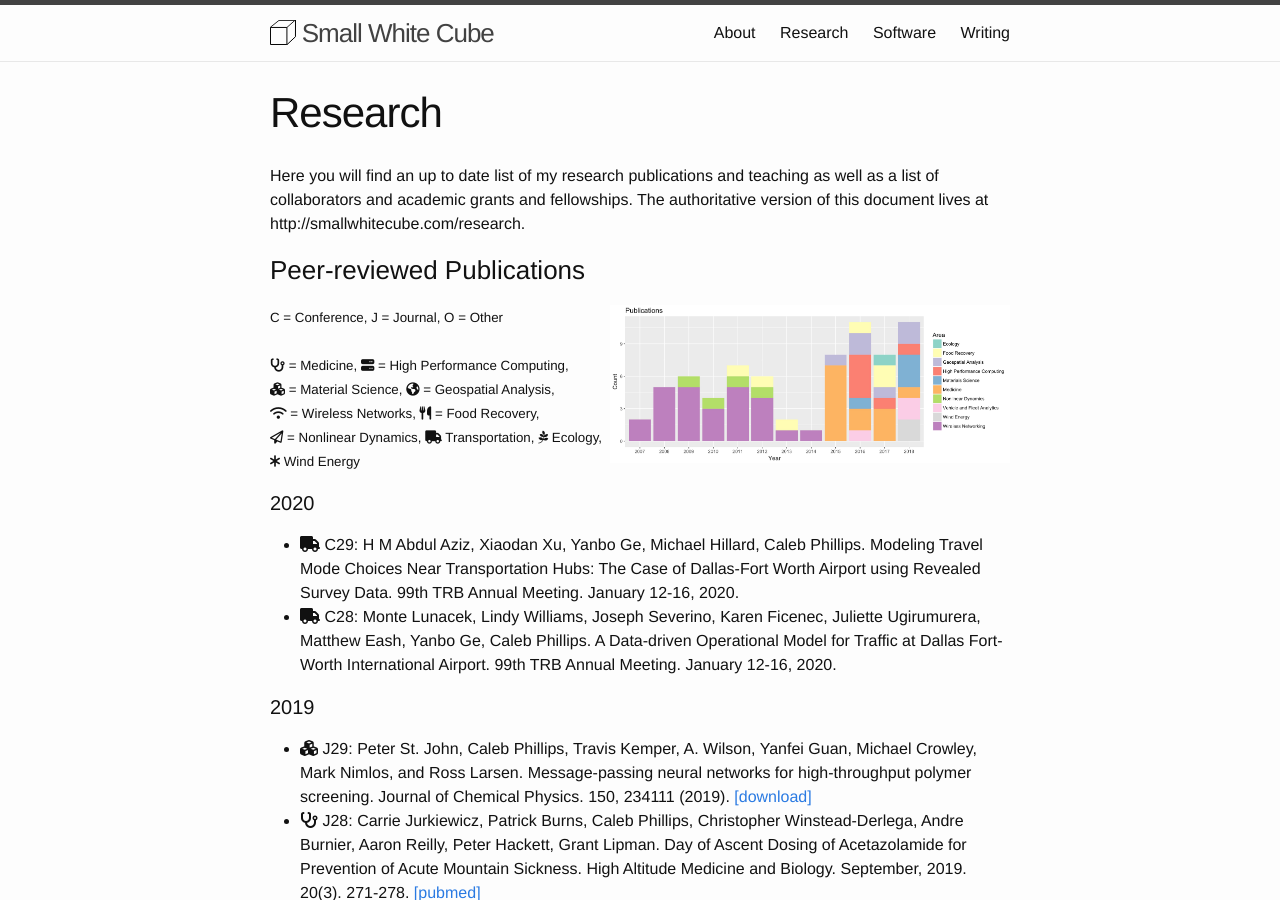
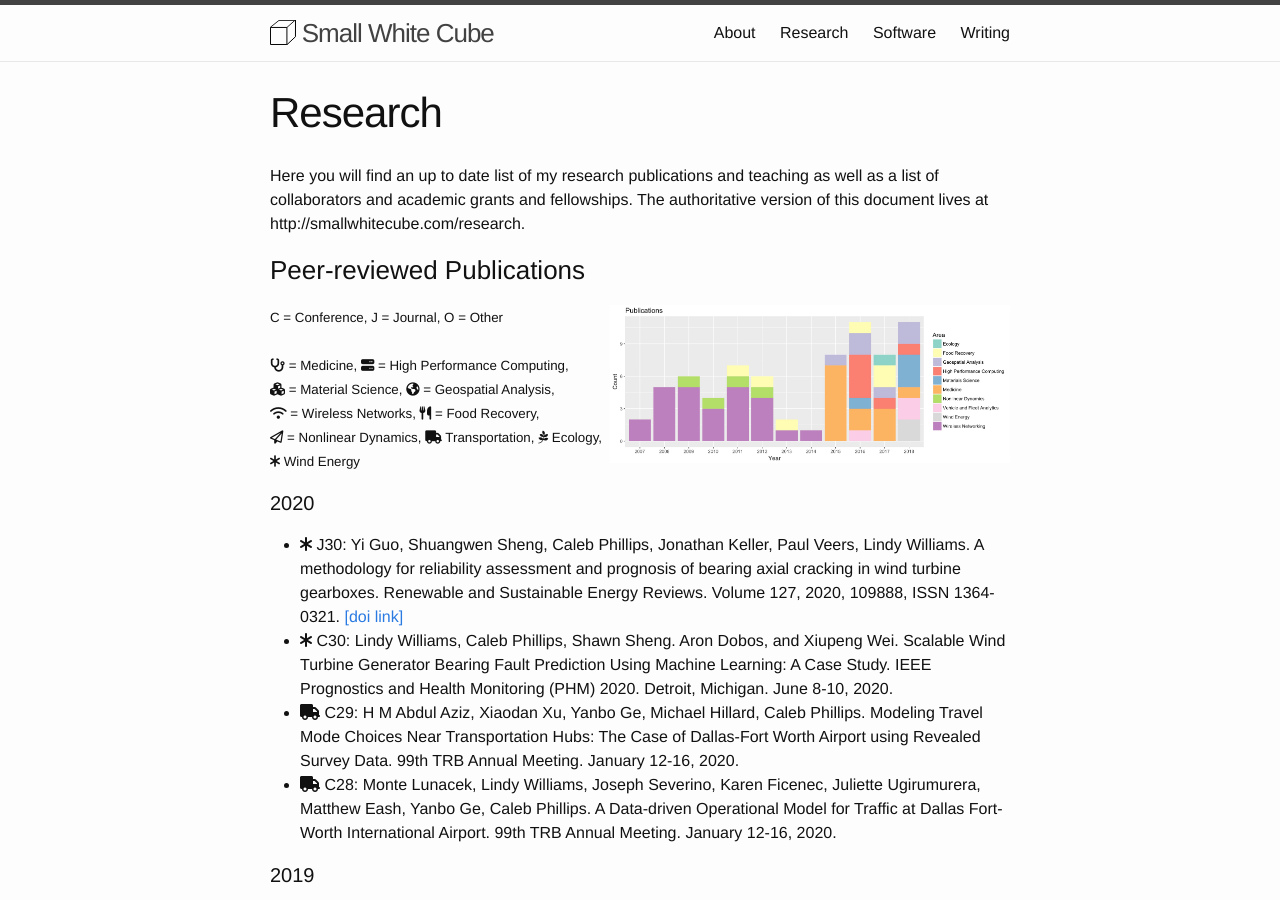
Before and after one commit to somerandomsequence/smallwhitecube, a Jekyll site: the page built from research.md, in a window 1280 px wide and 900 px high. Built offline with Jekyll 4.4.1, drawn with Linux system fonts in a browser that asks for light colours; nearby versions of some CDN libraries.

Commit message:
Two new papers

```diff
--- a/_includes/papers.html
+++ b/_includes/papers.html
@@ -18,6 +18,8 @@ C = Conference, J = Journal, O = Other<br/><br/>
 
   <h4>2020</h4>
   <ul>
+    <li><i class="fa fa-asterisk"></i> J30: Yi Guo, Shuangwen Sheng, Caleb Phillips, Jonathan Keller, Paul Veers, Lindy Williams. A methodology for reliability assessment and prognosis of bearing axial cracking in wind turbine gearboxes. Renewable and Sustainable Energy Reviews. Volume 127, 2020, 109888, ISSN 1364-0321. <a href="https://doi.org/10.1016/j.rser.2020.109888">[doi link]</a></li>
+    <li><i class="fa fa-asterisk"></i> C30: Lindy Williams, Caleb Phillips, Shawn Sheng. Aron Dobos, and Xiupeng Wei. Scalable Wind Turbine Generator Bearing Fault Prediction Using Machine Learning: A Case Study. IEEE Prognostics and Health Monitoring (PHM) 2020. Detroit, Michigan. June 8-10, 2020.</li>
     <li><i class="fa fa-truck"></i> C29: H M Abdul Aziz, Xiaodan Xu, Yanbo Ge, Michael Hillard, Caleb Phillips. Modeling Travel Mode Choices Near Transportation Hubs: The Case of Dallas-Fort Worth Airport using Revealed Survey Data. 99th TRB Annual Meeting. January 12-16, 2020.</li>
     <li><i class="fa fa-truck"></i> C28: Monte Lunacek, Lindy Williams, Joseph Severino, Karen Ficenec, Juliette Ugirumurera, Matthew Eash, Yanbo Ge, Caleb Phillips. A Data-driven Operational Model for Traffic at Dallas Fort-Worth International Airport. 99th TRB Annual Meeting. January 12-16, 2020.</li>
   </ul>
```
